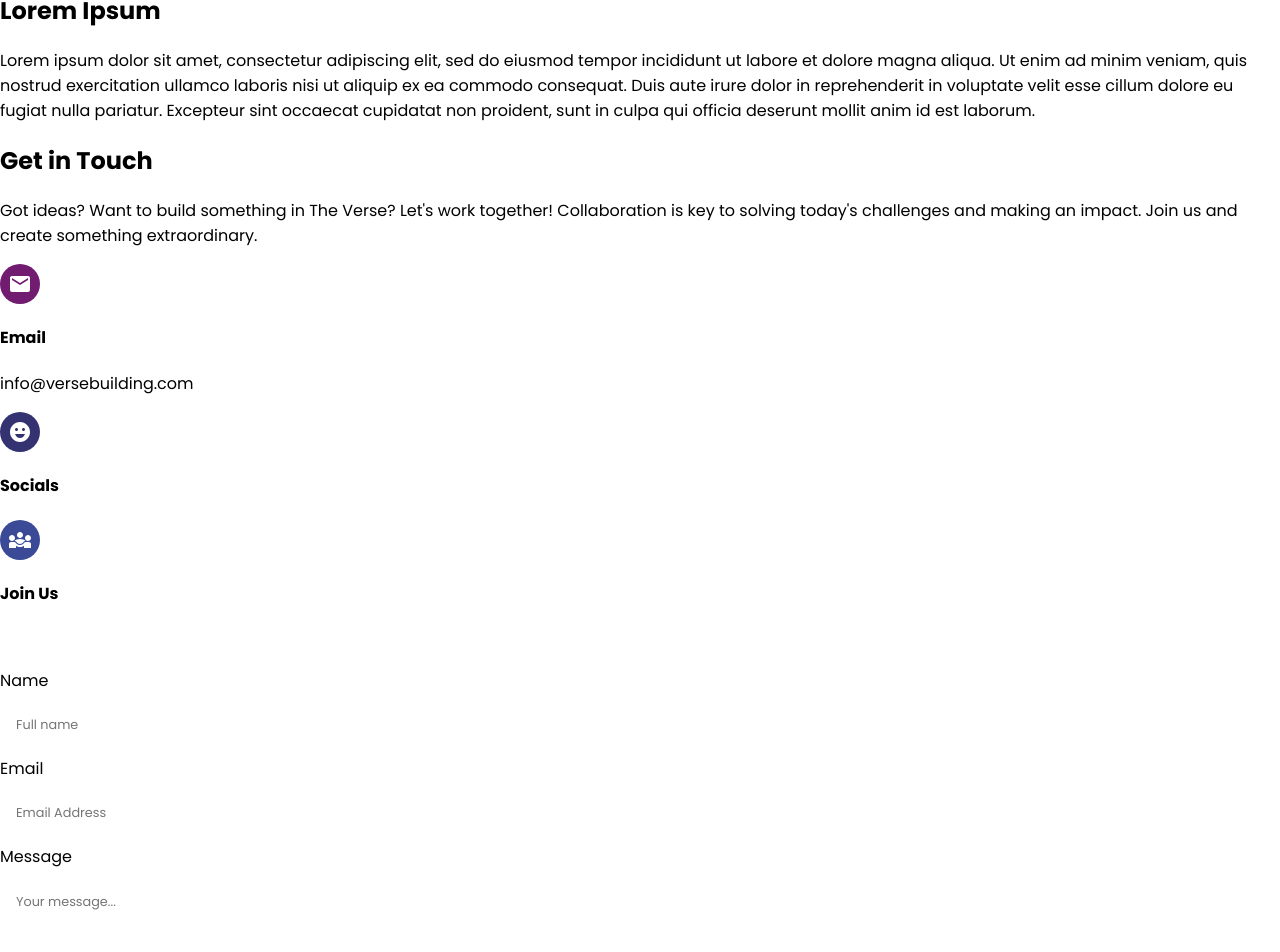
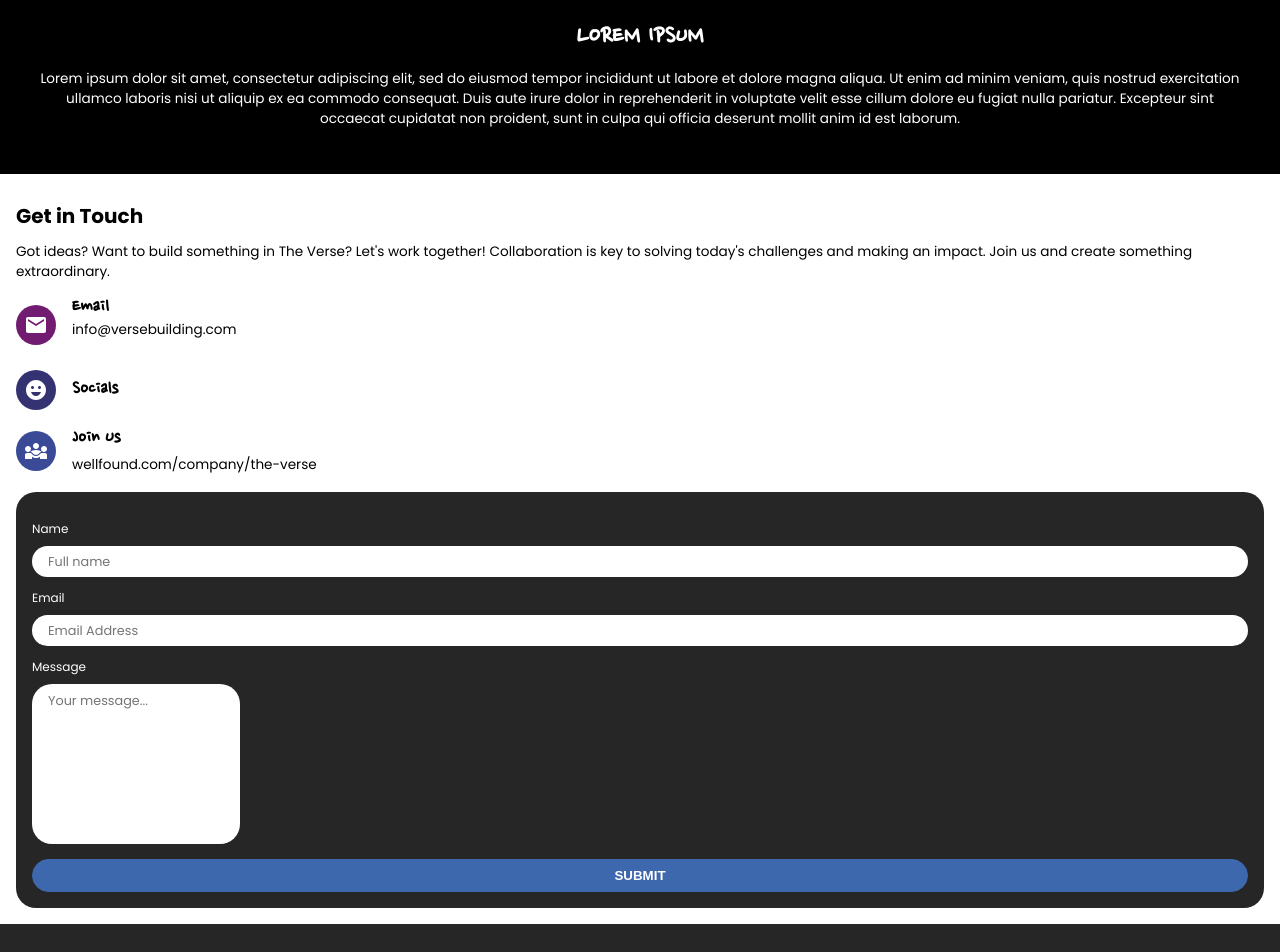
Before and after one commit to bstintheverse/theversewebdev, a React (Vite) app in the folder client/: page /contact-us in a window 1280 px wide. Shown: the part 627-1579 px from the top of the page. Built offline with nearby package versions, Linux system fonts and the light colour scheme.

Commit message:
update contact page styling

```diff
--- a/client/src/pages/Contact/Contact.scss
+++ b/client/src/pages/Contact/Contact.scss
@@ -1,3 +1,89 @@
 // partials
 @use "../../styles/partials/variables.scss" as *;
 @use "../../styles/partials/mixins.scss" as *;
+
+.contact {
+    &__container {
+        height: 100%;
+        background-color: $black;
+        text-align: center;
+        @include flexbox(column);
+        justify-content: space-between;
+        padding: 2rem;
+
+        &-info-form {
+            @include flexbox(column);
+            gap: 1rem;
+        }
+    }
+
+    &__content {
+        padding: 1rem;
+    }
+
+    &__subheader {
+        @include m-subheader($global-secondary-font-color);
+
+        &--black {
+            @include m-subheader-secondary($global-primary-font-color);
+            text-transform: none;
+        }
+    }
+
+    &__label {
+        @include m-label($global-primary-font-color);
+        text-align: left;
+        margin: 0;
+    }
+
+    &__text, &__link {
+        @include m-text($global-primary-font-color);
+        margin-top: 0;
+
+        &--white {
+            color: $global-secondary-font-color;
+        }
+    }
+
+    &__info {
+        @include flexbox(row);
+        align-items: center;
+        gap: 1rem;
+    }
+
+    &__form {
+        max-width: 100%;
+        background-color: $charcoal;
+        color: white;
+        border-radius: 1.25rem;
+        box-sizing: border-box;
+        padding: 1rem;
+    }
+}
+
+.form {
+    max-width: 100%;
+
+    &__label {
+        font-size: 0.75rem;
+        margin-bottom: 0.5rem;
+    }
+
+    &__input {
+        width: 100%;
+        box-sizing: border-box;
+    }
+
+    &__button {
+        width: 100%;
+        background-color: $blue;
+        color: $white;
+        font-weight: bold;
+        text-transform: uppercase;
+        border: .0625rem solid $blue;
+        border-radius: 1.25rem;
+        outline: 0;
+        margin-top: 0.5rem;
+        padding-block: 0.5rem;
+    }
+}
```
